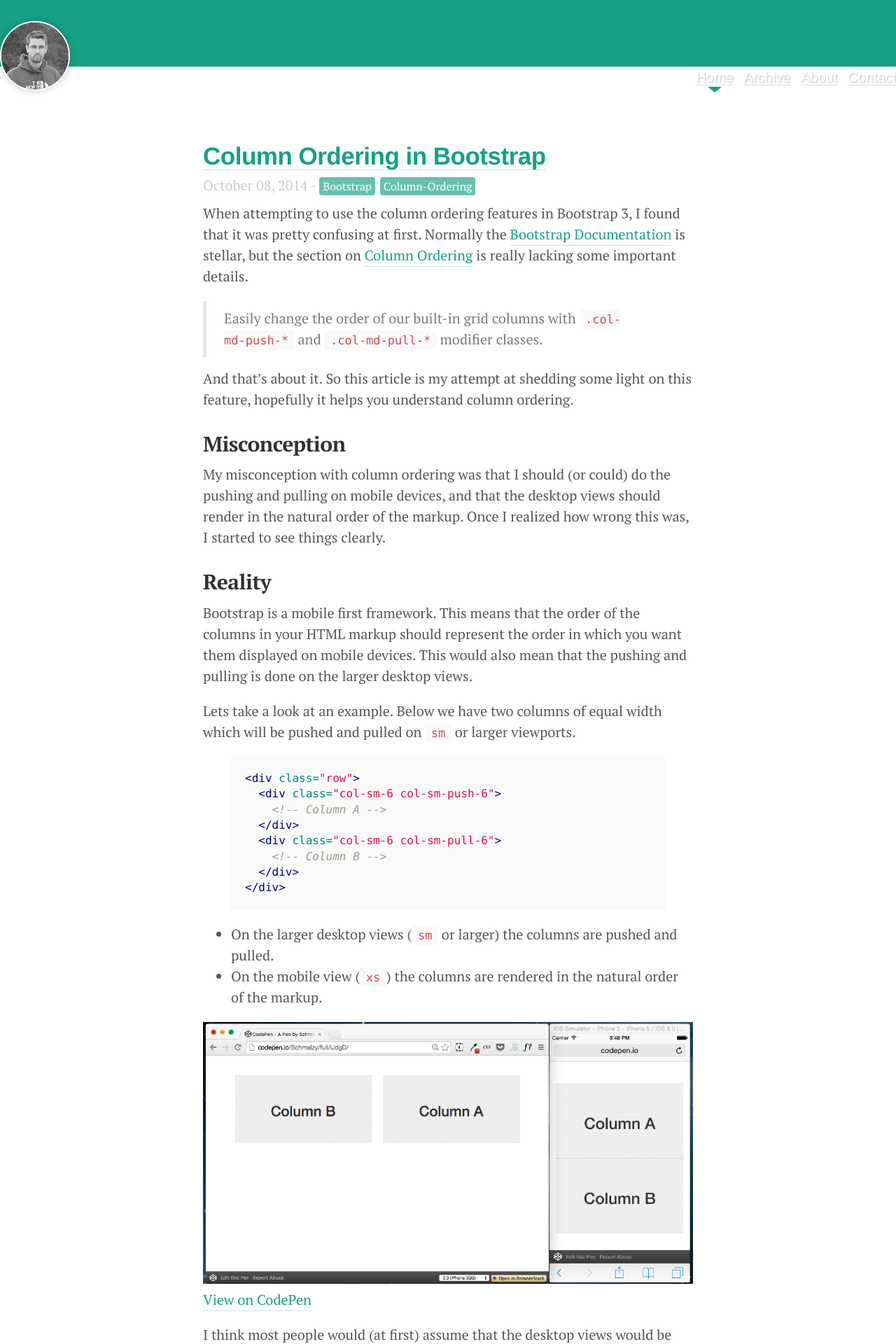
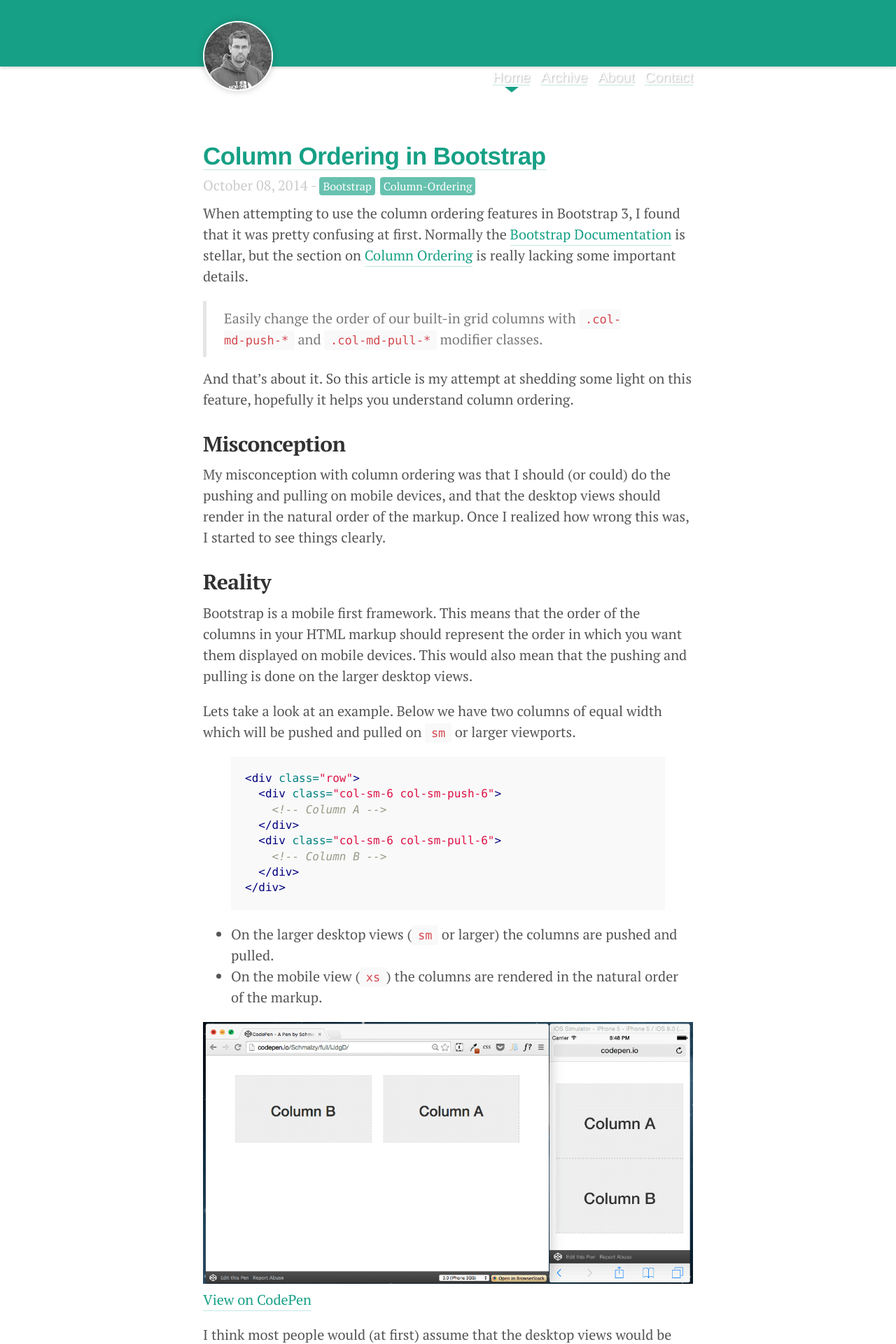
Before and after one commit to Schmalzy/Schmalzy.github.io, a Jekyll site: the page built from index.html, in a window 1280 px wide. Shown: the top 1920 px of the page at 70% size. Built offline with Jekyll 4.4.1, drawn with Linux system fonts in a browser that asks for light colours.

Commit message:
Update header.html

```diff
--- a/_includes/header.html
+++ b/_includes/header.html
@@ -1,7 +1,7 @@
 <header class="masthead">
   <div class="banner"></div>
-  <div class="logo-wrap" class="container">
-    <a href="/">
+  <div class="container">
+    <a class="logo-wrap" href="/">
       <img class="logo" src="{{ site.your_img }}" alt="Brandon Schmalz">
       <span class="logo-popup">{{ site.your_name }}</span>
     </a>
```
